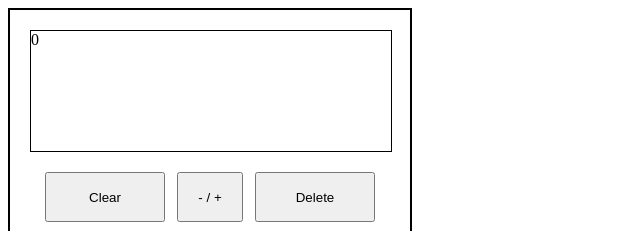
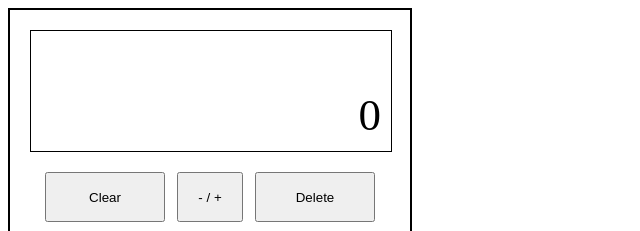
Before and after one commit to ncbock/TOP, a plain HTML site: page JavaScript_Basics/Calculator/index.html in a window 1280 px wide. Shown: the top 231 px of the page, 0-640 px from the left. Drawn offline with Linux system fonts and the light colour scheme.

Commit message:
positioned display input

```diff
--- a/JavaScript_Basics/Calculator/calculator.js
+++ b/JavaScript_Basics/Calculator/calculator.js
@@ -32,7 +32,7 @@ function procedures (str) {
     };
 }
 // Set inital Display to 0
-const display = document.getElementById('display');
+const display = document.getElementById('input');
 display.textContent = "0";
 
 // set a and b initial to zero and no procedure by default
--- a/JavaScript_Basics/Calculator/index.html
+++ b/JavaScript_Basics/Calculator/index.html
@@ -7,7 +7,9 @@
     </head>
     <body>
         <div id="calc-body">
-            <div id = "display"></div>
+            <div id = "display">
+                <div id ="input"></div>
+            </div>
             <div id = "numbers">
                 <button class = "selectors number">7</button>
                 <button class = "selectors number">8</button>
--- a/JavaScript_Basics/Calculator/style.css
+++ b/JavaScript_Basics/Calculator/style.css
@@ -13,7 +13,14 @@
     border-width: 1px;
     position: absolute;
     left: 20px;
-    top: 20px
+    top: 20px;
+}
+
+#input{
+    font-size: 45px;
+    position:absolute;
+    right:10px;
+    bottom:10px;
 }
 
 #numbers{
```
